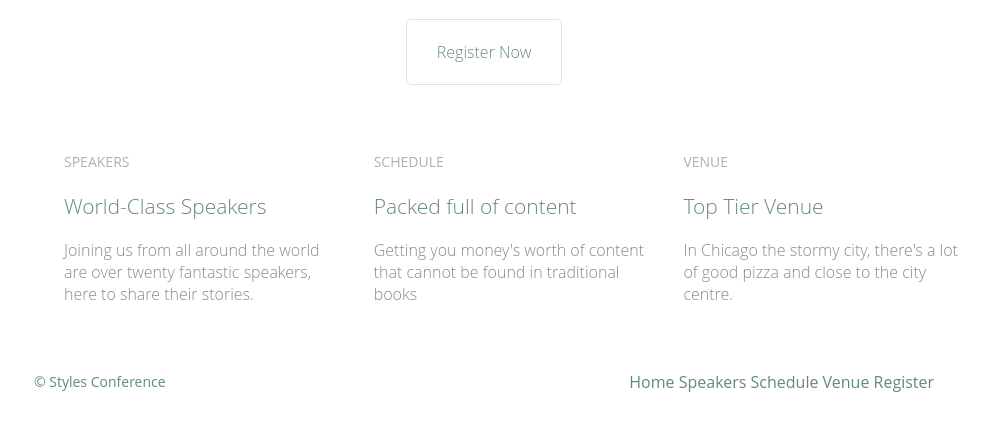
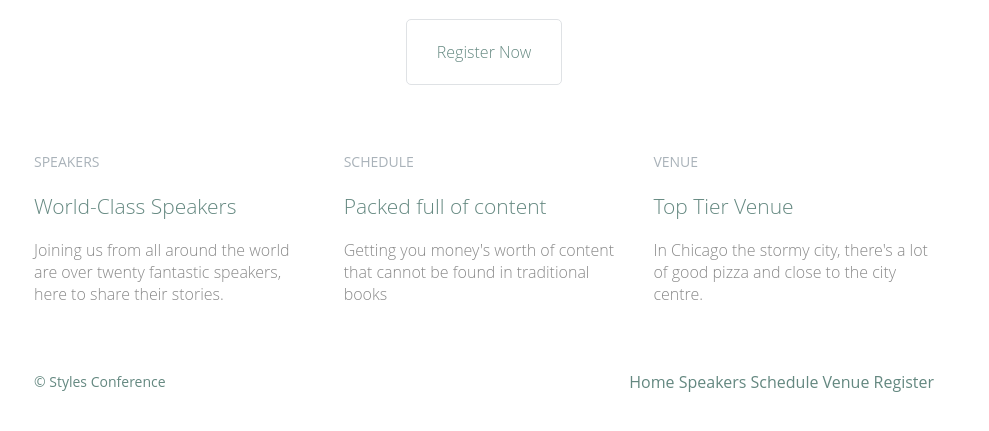
Before and after one commit to KevinAdu/shay-howe-tutorial, a plain HTML site: page index.html in a window 1280 px wide. Shown: the part 333-764 px from the top of the page, without its empty margins (156-1145 px from the left). Drawn offline with Linux system fonts and the light colour scheme.

Commit message:
Removed unnecessary section in teasers

```diff
--- a/index.html
+++ b/index.html
@@ -24,7 +24,6 @@
 			<p>Every year the brightest web designers and front-end developers descend on Chicago to discuss the latest technologies. Join us this August!</p>
 			<a class="btn btn-alt" href="register.html">Register Now</a>
 		</section>
-		<section class="container">
 		<section class="grid">
 			<section class="teaser col-1-3">
 				<a href="speakers.html">
@@ -48,7 +47,6 @@
 				<p>In Chicago the stormy city, there's a lot of good pizza and close to the city centre.</p>
 			</section>
 		</section>
-		</section>
 		<footer class="container primary-footer group">
 			<small>&copy; Styles Conference</small>
 			<nav class="nav">
```
Lines whose indentation alone changed are shown as unchanged.
